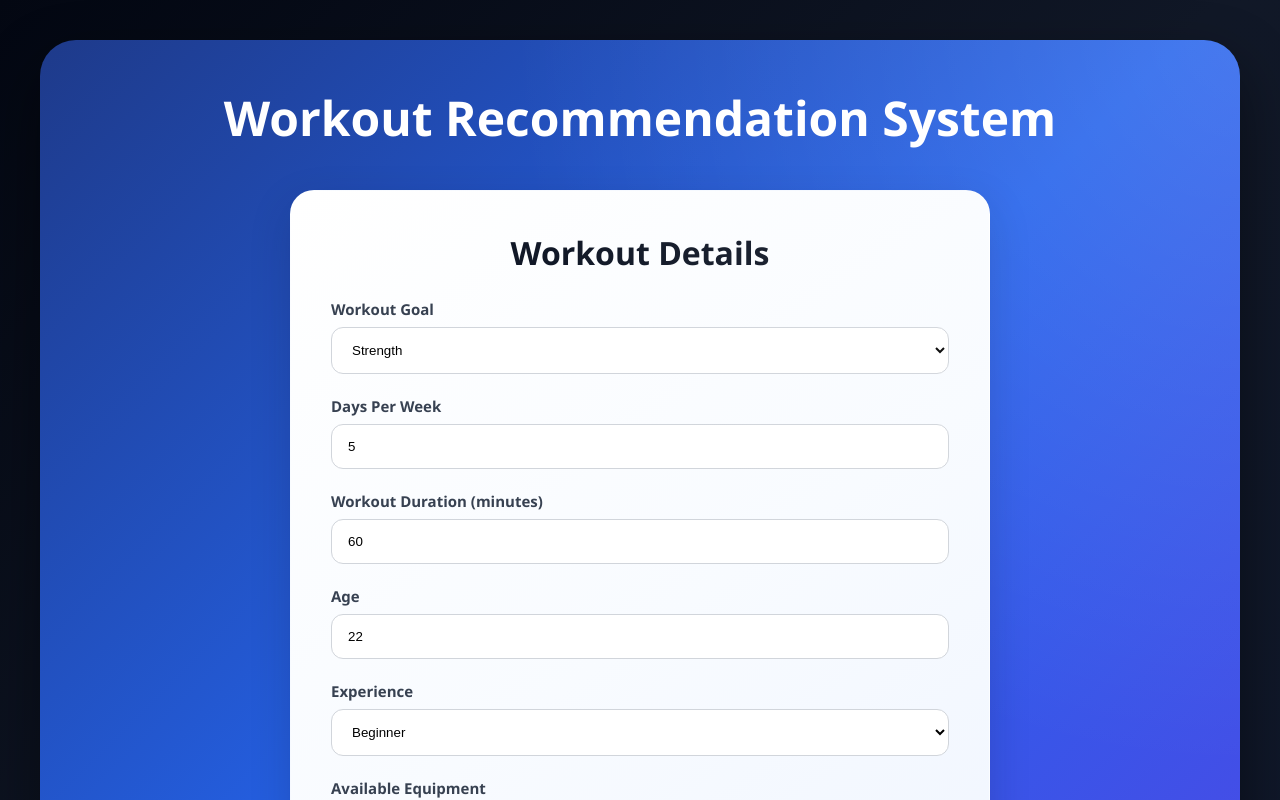
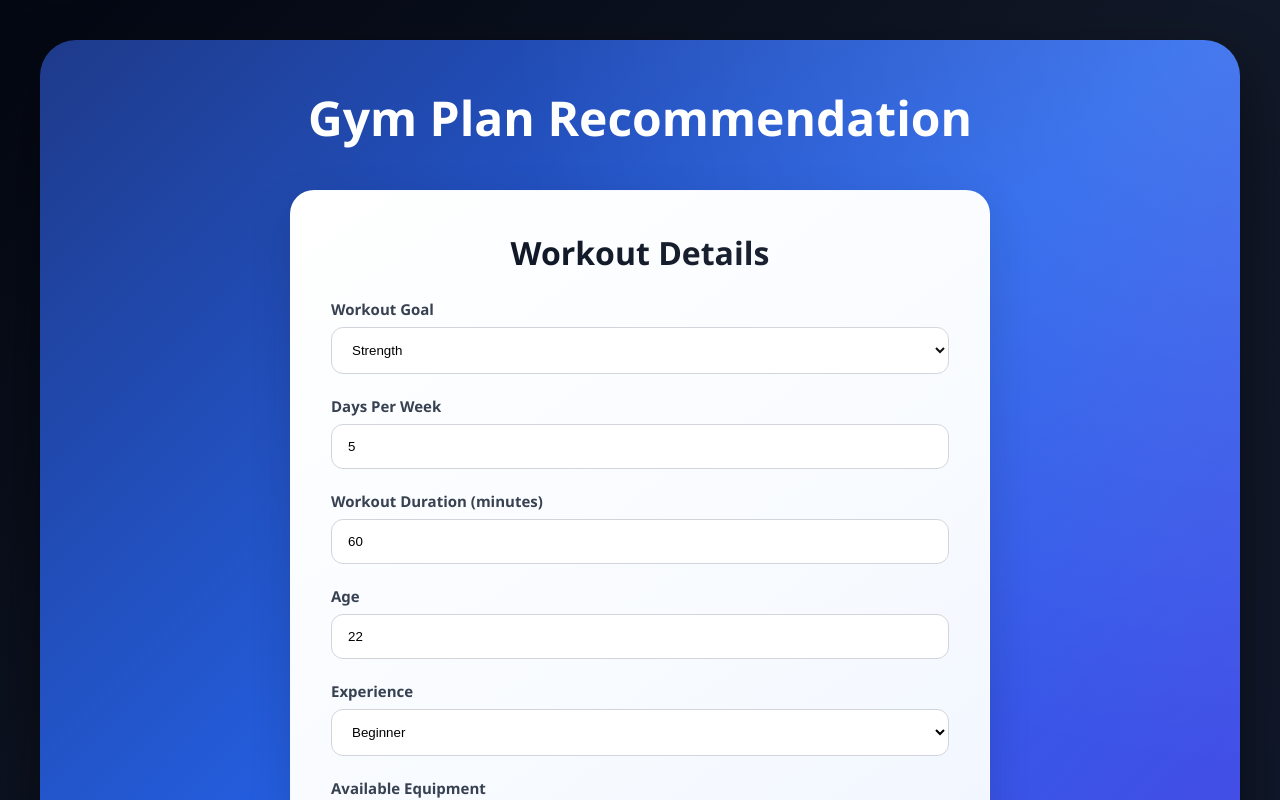
Before and after one commit to AadarshAadi/GymRecom, a React app in the folder Frontend/: page / in a window 1280 px wide. Shown: the top 800 px of the page. Built offline with nearby package versions, Linux system fonts and the light colour scheme; the HTML template or start-up script is replaced by a standard one.

Commit message:
Name Fixes

```diff
--- a/Frontend/src/App.jsx
+++ b/Frontend/src/App.jsx
@@ -22,7 +22,7 @@ function App() {
 return (
     <div className="app-background">
         <div className={`main-card ${result ? "results-mode" : "form-mode"}`}>
-    <h1>Workout Recommendation System</h1>
+    <h1>Gym Plan Recommendation</h1>
     {!result ? (
         <F onSubmit={genwork}/>
     ) : (
```
Also changed, not shown: 1 other file (tests, documents, lock files or other folders).
